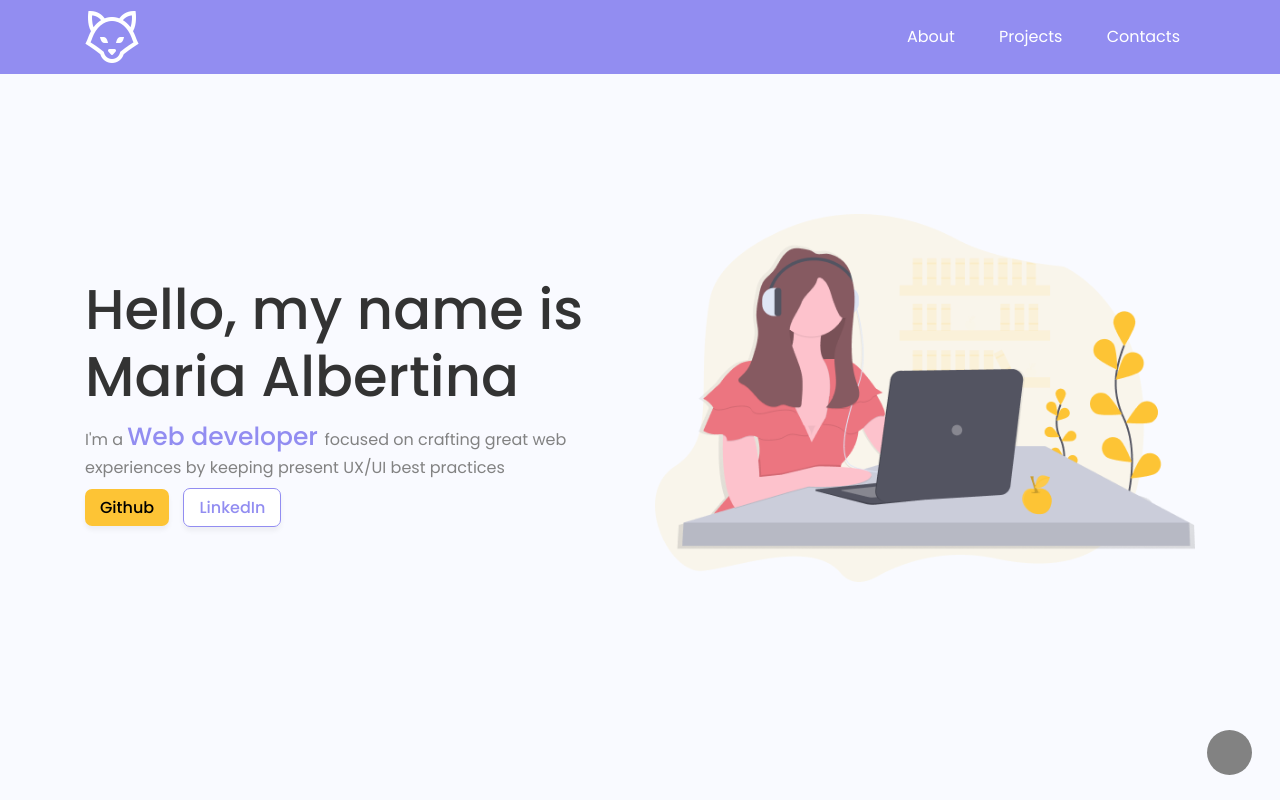
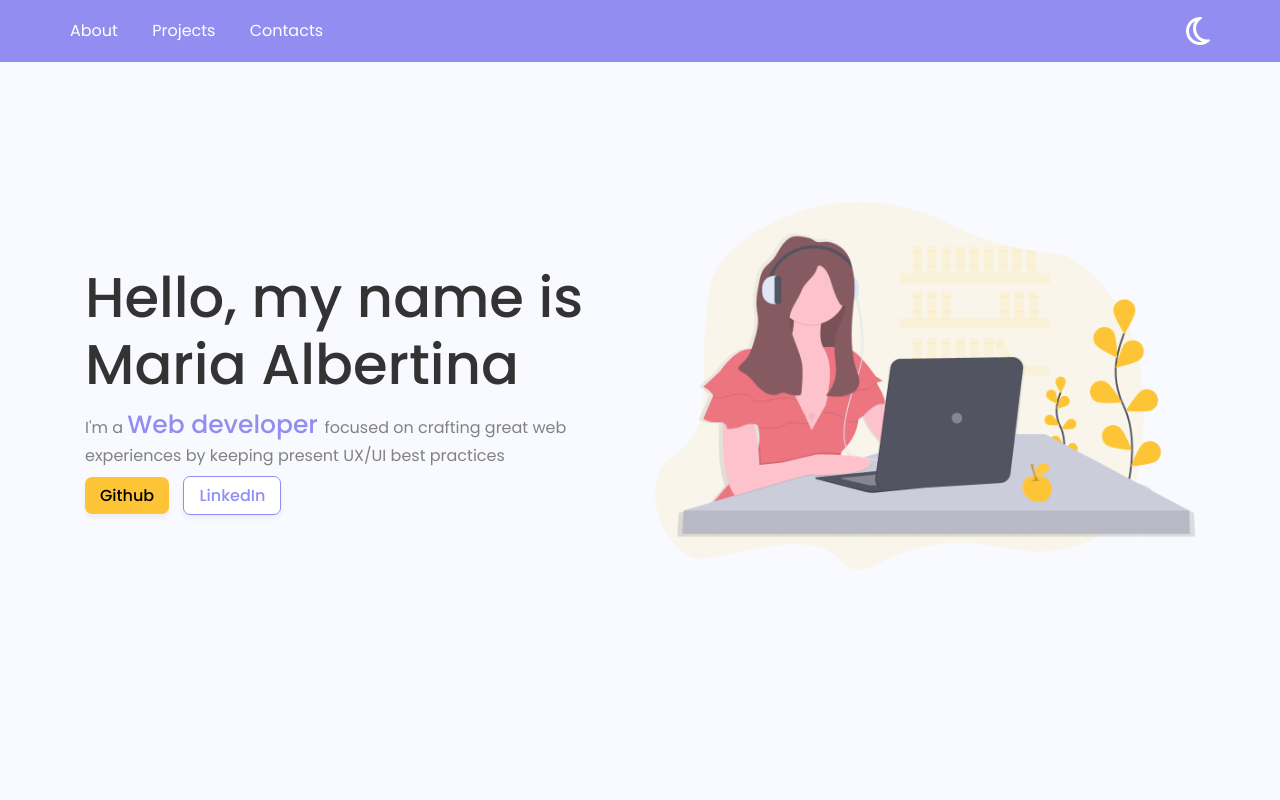
Before and after one commit to MeguiRB/rdc-portfolio-exercise, a plain HTML site: page index.html in a window 1280 px wide. Shown: the top 800 px of the page. Drawn offline with nearby package versions, Linux system fonts and the light colour scheme.

Commit message:
Put theme button (icon) in header

```diff
--- a/index.html
+++ b/index.html
@@ -35,13 +35,14 @@
 
     <!-- import the webpage's javascript file -->
     <script src="script.js" defer></script>
+    <script
+      src="https://kit.fontawesome.com/145e46ba95.js"
+      crossorigin="anonymous"
+    ></script>
   </head>
 
   <body>
     <div class="header-content">
-      <div class="header-logo">
-        <img src="assets/logo.png" alt="Logo Image" />
-      </div>
       <nav class="header-navigation">
         <ul class="header-links">
           <li><a href="#about">About</a></li>
@@ -49,6 +50,11 @@
           <li><a href="#contacts">Contacts</a></li>
         </ul>
       </nav>
+      <i
+        class="far fa-moon fa-2x themeButton"
+        id="themeButton"
+        onclick="changeTheme()"
+      ></i>
     </div>
     <!-- the wrapper and content divs set margins and positioning -->
     <div class="wrapper">
@@ -203,7 +209,6 @@
             </div>
           </div>
         </section>
-        <div class="themeButton" onclick="changeTheme()"></div>
       </div>
     </div>
     <!-- footer -->
--- a/style.css
+++ b/style.css
@@ -25,7 +25,7 @@ html[data-theme="dark"] {
 ul li {
   list-style-type: none;
   display: inline; /* list elements in the same line */
-  padding: 0 20px;
+  padding: 0 30px 0 0;
 }
 
 ul li a {
@@ -138,7 +138,7 @@ h2 {
   display: flex;
   justify-content: space-between; /* the elements go to the extremities */
   align-items: center;
-  padding: 5px 80px;
+  padding: 15px 70px;
   margin-bottom: 100px;
 }
 
@@ -249,16 +249,10 @@ h2 {
 }
 
 .themeButton {
-  width: 45px;
-  height: 45px;
-  border-radius: 50%;
-  position: fixed;
-  bottom: 25px;
-  right: 28px;
-  background-color: var(--color-text-primary);
+  color: var(--color-text-tertiary);
 }
 
 .themeButton:hover {
-  transform: scale(1.1);
+  transform: scale(1.02);
   transition: all 0.2s;
 }
```
